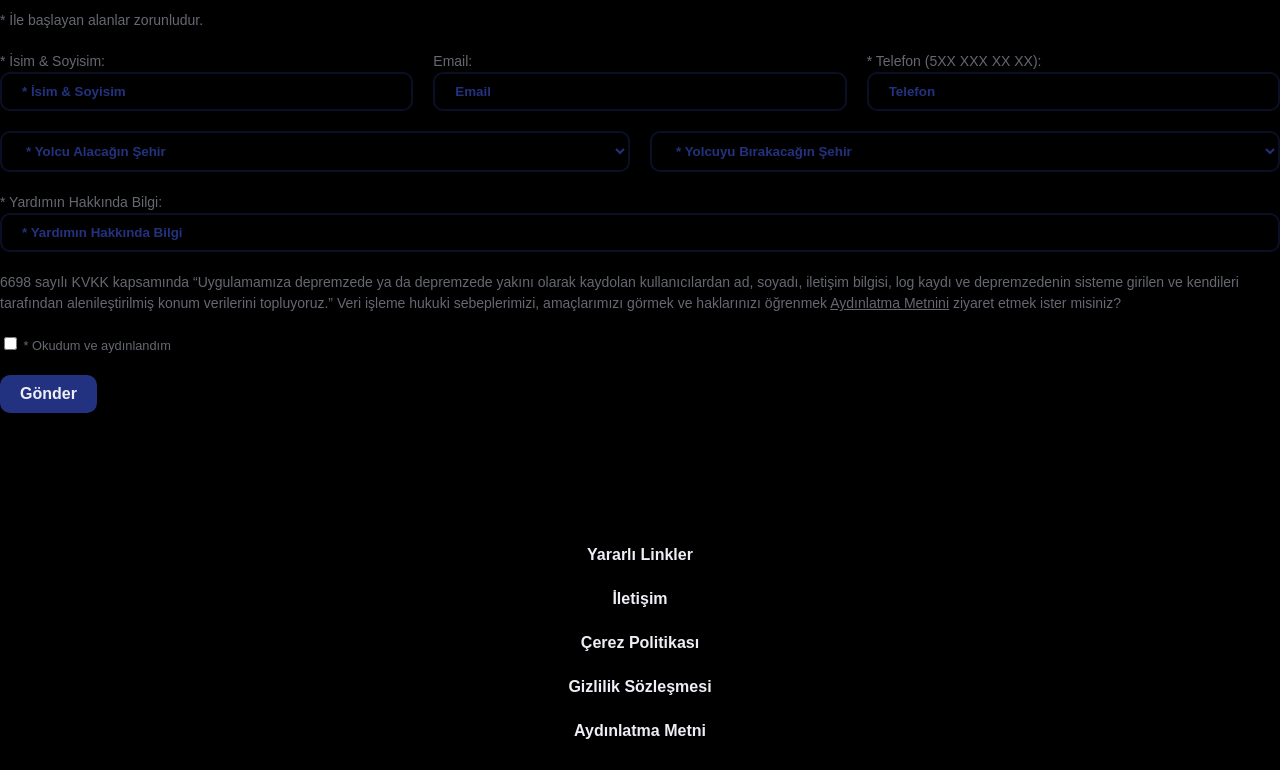
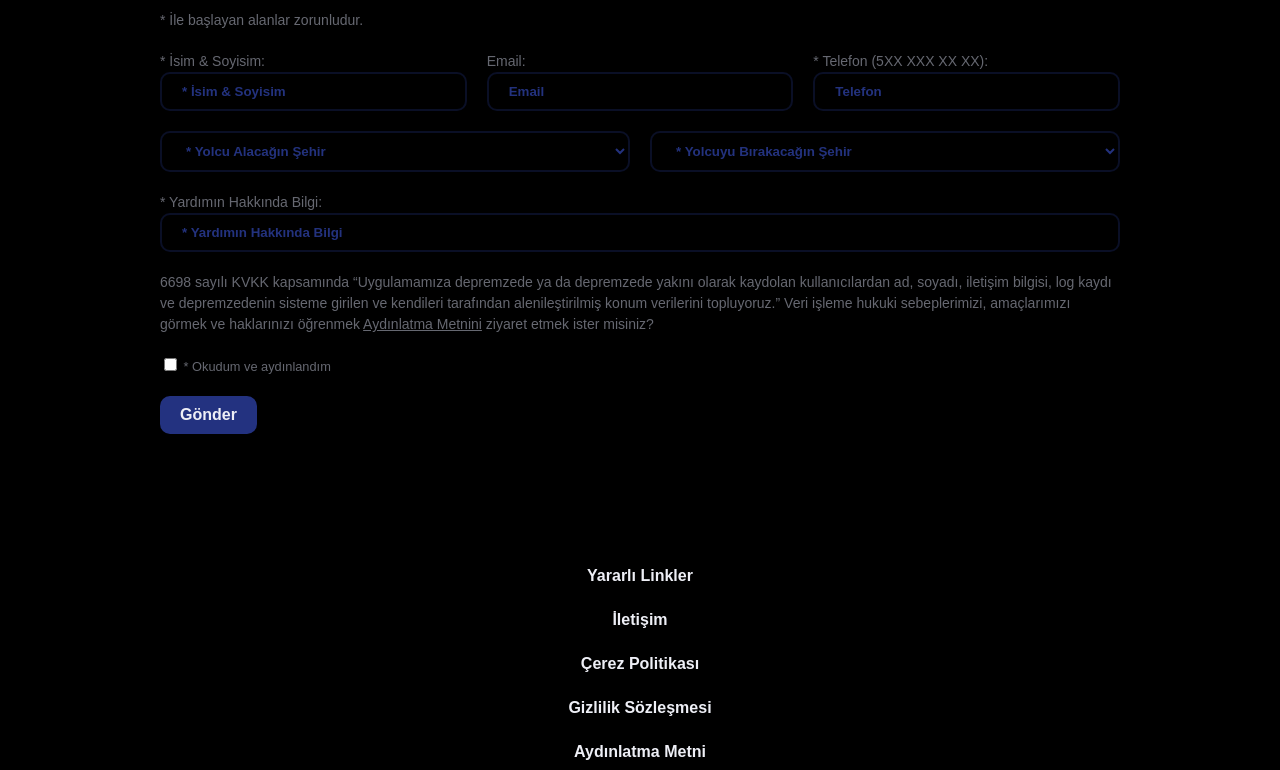
Before and after one commit to acikyazilimagi/deprem-io-frontend, a website: page yardim-sagla/yolcu-tasima.html in a window 1280 px wide. Shown: the part 280-1050 px from the top of the page. Drawn offline with Linux system fonts and the light colour scheme; some packages are replaced by stand-ins of ours; a script that the page names is missing; files whose address does not match are found by name.

Commit message:
fix : typo

```diff
--- a/yardim-sagla/yolcu-tasima.html
+++ b/yardim-sagla/yolcu-tasima.html
@@ -80,7 +80,7 @@
 
 
   <main>
-    <div c lass="container">
+    <div class="container">
       <section>
         <a href="/" class="back-button">
           <svg xmlns="http://www.w3.org/2000/svg" fill="none" viewBox="0 0 24 24" stroke-width="1.5"
```
